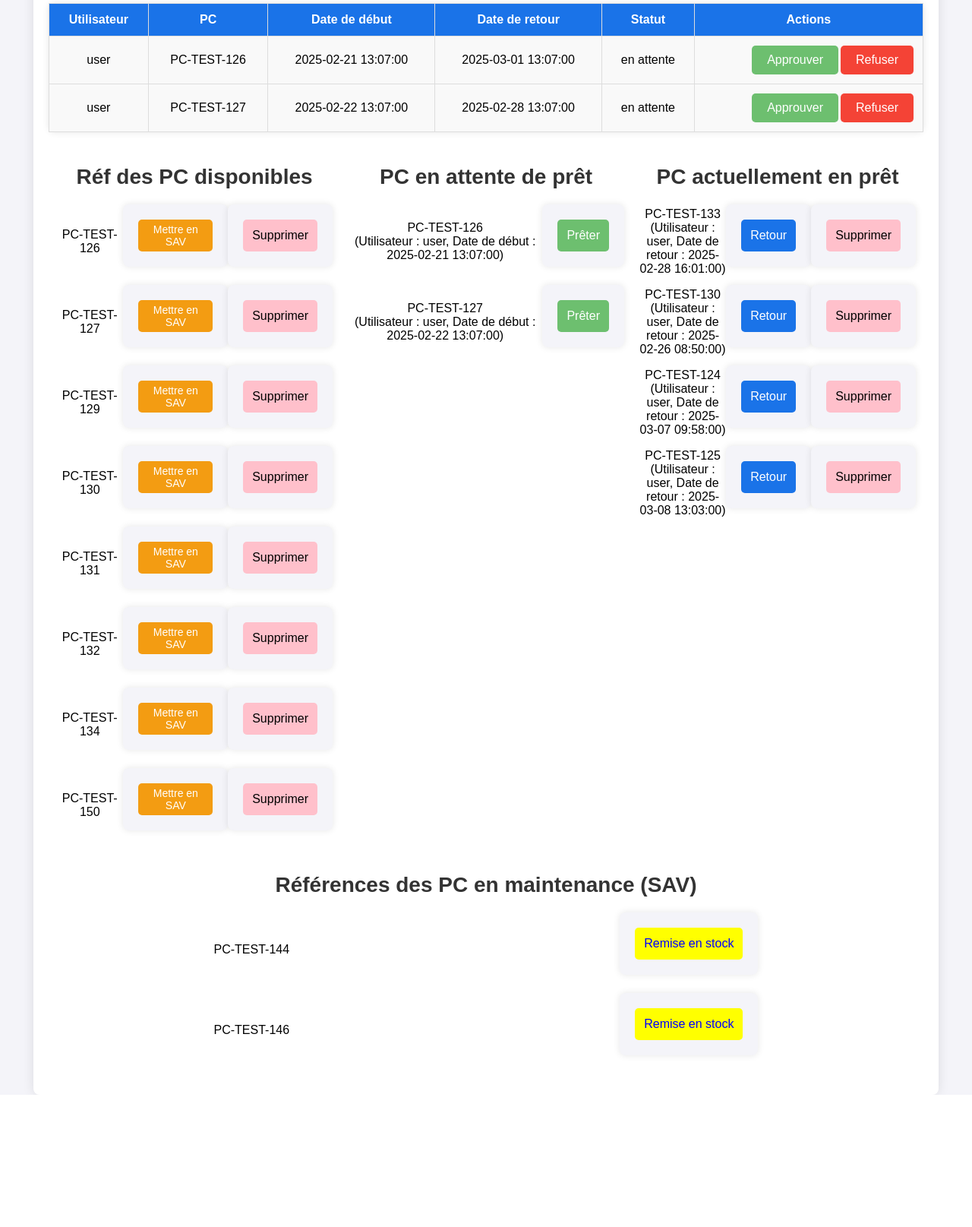
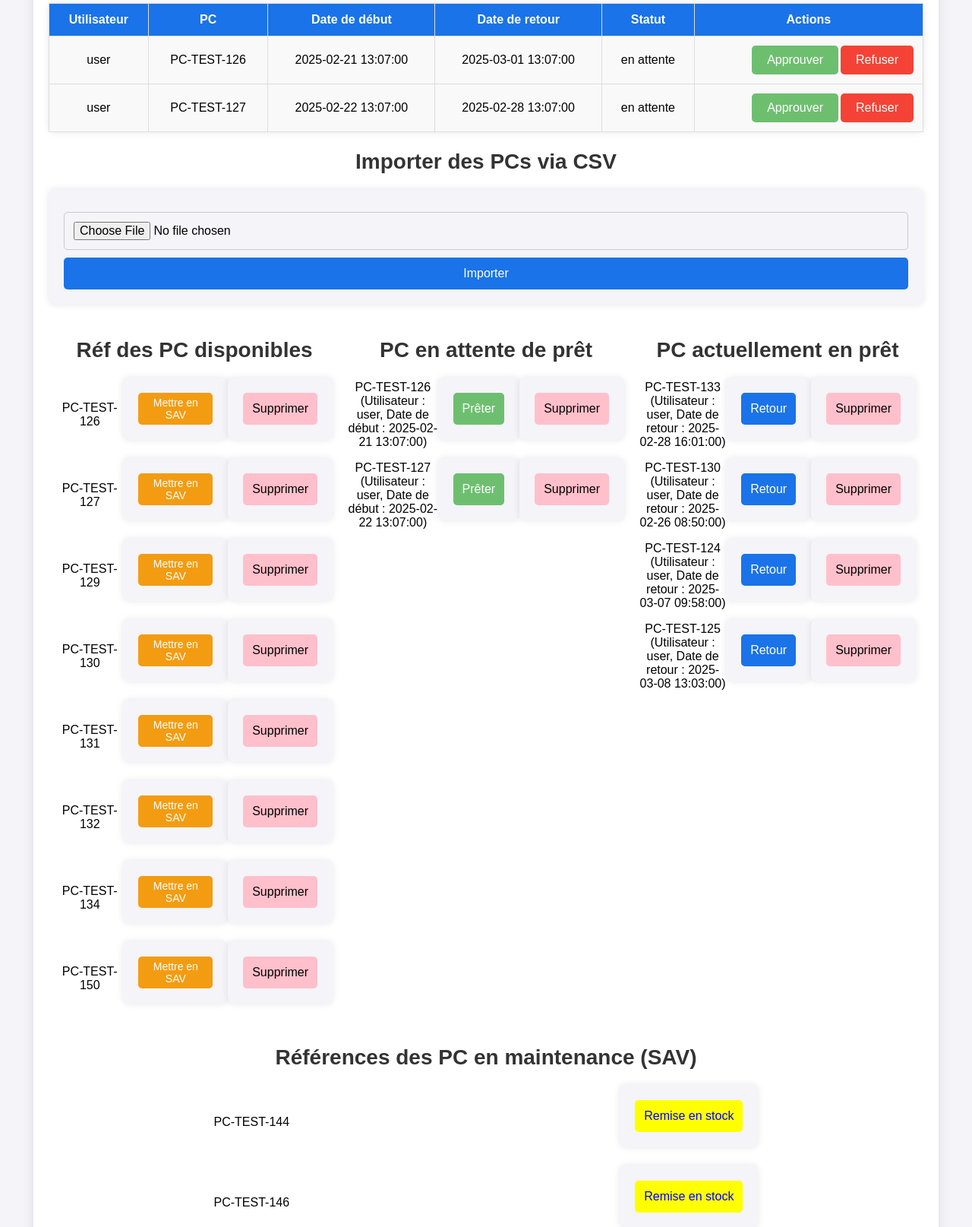
Before and after one commit to JM97400/Orditrack, a PHP site: page /admin.php in a window 1280 px wide. Shown: the part 296-1911 px from the top of the page at 76% size. Before the commit the page ends 1737 px from the top, so only its background shows below. Run offline with PHP 8.4, Linux system fonts and the light colour scheme; the visitor is signed in with stand-in values (Sample User, id 1); data comes from the database, SQL or seed files in the repository.

Commit message:
Ajout bouton pour importer de nouveaux pcs

```diff
--- a/Orditrack/admin.php
+++ b/Orditrack/admin.php
@@ -99,7 +99,7 @@ if ($_SERVER['REQUEST_METHOD'] === 'POST') {
         exit;
     }
 
-    // Vérifier si le bouton "Supprimer" a été cliqué
+    // Vérifier si le bouton "Supprimer" a été cliqué (pour les PC disponibles)
     if (isset($_POST['delete'])) {
         // Récupérer l'ID du PC à supprimer
         $pc_id = $_POST['pc_id'];
@@ -119,7 +119,7 @@ if ($_SERVER['REQUEST_METHOD'] === 'POST') {
         }
     }
 
-    // Vérifier si le bouton "Supprimer" de la réservation a été cliqué
+    // Vérifier si le bouton "Supprimer" de la réservation a été cliqué (PC en prêt)
     if (isset($_POST['delete_reservation'])) {
         $reservation_id = $_POST['reservation_id'];
 
@@ -136,6 +136,53 @@ if ($_SERVER['REQUEST_METHOD'] === 'POST') {
 
         header("Location: admin.php");
         exit();
+    }
+
+    // Vérifier si le bouton "Supprimer" de la réservation en attente a été cliqué (PC en attente de prêt)
+    if (isset($_POST['delete_pending_reservation'])) {
+        $reservation_id = $_POST['reservation_id'];
+
+        // Supprimer la réservation (le PC est déjà disponible, pas besoin de modifier son statut)
+        $delete_sql = "DELETE FROM reservations WHERE id = :reservation_id";
+        $stmt_delete = $pdo->prepare($delete_sql);
+        $stmt_delete->execute([':reservation_id' => $reservation_id]);
+
+        header("Location: admin.php");
+        exit();
+    }
+
+    // Traitement de l'importation du fichier CSV
+    if (isset($_POST['import_csv']) && isset($_FILES['csv_file'])) {
+        $file = $_FILES['csv_file']['tmp_name'];
+        if (($handle = fopen($file, "r")) !== FALSE) {
+            // Préparer la requête d'insertion
+            $insert_sql = "INSERT INTO pcs (numero_serie, status) VALUES (:numero_serie, :status)";
+            $stmt_insert = $pdo->prepare($insert_sql);
+
+            // Ignorer la première ligne si c'est un en-tête (optionnel)
+            $first_row = true;
+
+            while (($data = fgetcsv($handle, 1000, ",")) !== FALSE) {
+                if ($first_row) {
+                    $first_row = false; // Ignore l'en-tête
+                    continue;
+                }
+                // Assigner les valeurs du CSV (colonne 1: numero_serie, colonne 2: status)
+                $numero_serie = $data[0];
+                $status = isset($data[1]) ? $data[1] : 'disponible'; // Par défaut "disponible" si pas spécifié
+
+                // Exécuter l'insertion
+                $stmt_insert->execute([
+                    ':numero_serie' => $numero_serie,
+                    ':status' => $status
+                ]);
+            }
+            fclose($handle);
+            header("Location: admin.php?success=CSV importé avec succès");
+            exit();
+        } else {
+            echo "Erreur lors de l'ouverture du fichier CSV.";
+        }
     }
 }
 
@@ -204,6 +251,18 @@ if ($_SERVER['REQUEST_METHOD'] === 'POST') {
                 <p>Aucune réservation en attente.</p>
             <?php endif; ?>
 
+            <!-- Formulaire d'importation CSV -->
+            <div class="import-csv">
+                <h2>Importer des PCs via CSV</h2>
+                <form action="admin.php" method="POST" enctype="multipart/form-data">
+                    <input type="file" name="csv_file" accept=".csv" required>
+                    <button type="submit" name="import_csv" class="button import">Importer</button>
+                </form>
+                <?php if (isset($_GET['success'])): ?>
+                    <p style="color: green;"><?php echo htmlspecialchars($_GET['success']); ?></p>
+                <?php endif; ?>
+            </div>
+
             <!-- Section stock des PC -->
             <div class="pc-stock">
 
@@ -245,6 +304,10 @@ if ($_SERVER['REQUEST_METHOD'] === 'POST') {
                     <form action="admin.php" method="POST" style="display:inline;">
                         <button type="submit" name="prêt" class="button approve" value="1">Prêter</button>
                         <input type="hidden" name="pc_id" value="<?php echo $reservation['id']; ?>">
+                    </form>
+                    <form action="admin.php" method="POST" style="display:inline;">
+                        <button type="submit" name="delete_pending_reservation" class="button delete" value="1">Supprimer</button>
+                        <input type="hidden" name="reservation_id" value="<?php echo $reservation['id']; ?>">
                     </form>
                 </li>
             <?php endforeach; ?>
```
